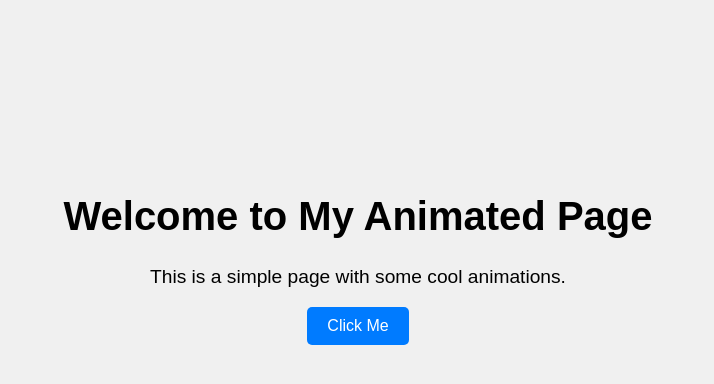
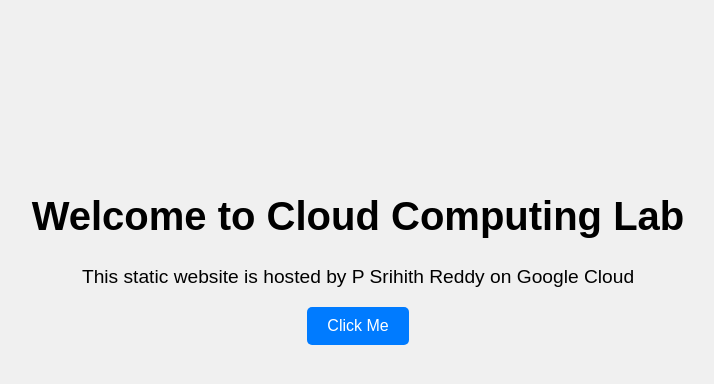
Before and after one commit to srihithreddy68/ccalab, a Flask app: page / in a window 1280 px wide. Shown: the part 144-528 px from the top of the page, without its empty margins (282-996 px from the left). Run offline with Flask 3, Linux system fonts and the light colour scheme.

Commit message:
Update index.html

```diff
--- a/templates/index.html
+++ b/templates/index.html
@@ -3,7 +3,7 @@
 <head>
     <meta charset="UTF-8">
     <meta name="viewport" content="width=device-width, initial-scale=1.0">
-    <title>Animated Webpage</title>
+    <title>Cloud Computing lab</title>
     <style>
         body {
             font-family: Arial, sans-serif;
@@ -55,9 +55,9 @@
 </head>
 <body>
     <div class="container">
-        <h1>Welcome to My Animated Page</h1>
-        <p>This is a simple page with some cool animations.</p>
-        <button class="button" onclick="alert('Button Clicked!')">Click Me</button>
+        <h1>Welcome to Cloud Computing Lab</h1>
+        <p>This static website is hosted by P Srihith Reddy on Google Cloud</p>
+        <button class="button" onclick="alert('Button is Clicked. An action of click was detected')">Click Me</button>
     </div>
 </body>
 </html>
```
